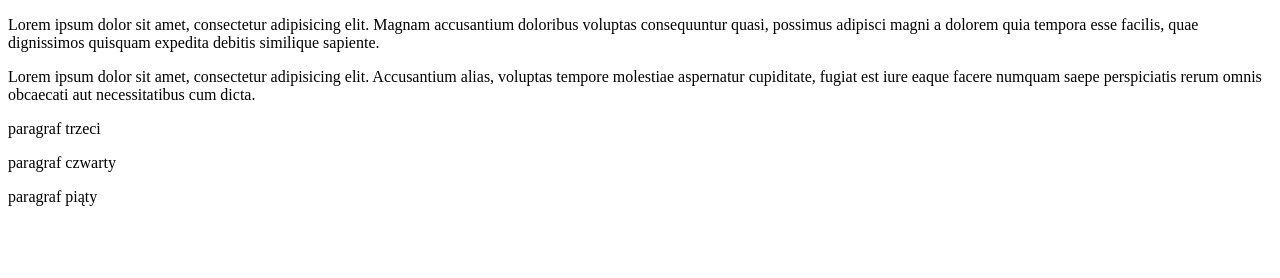
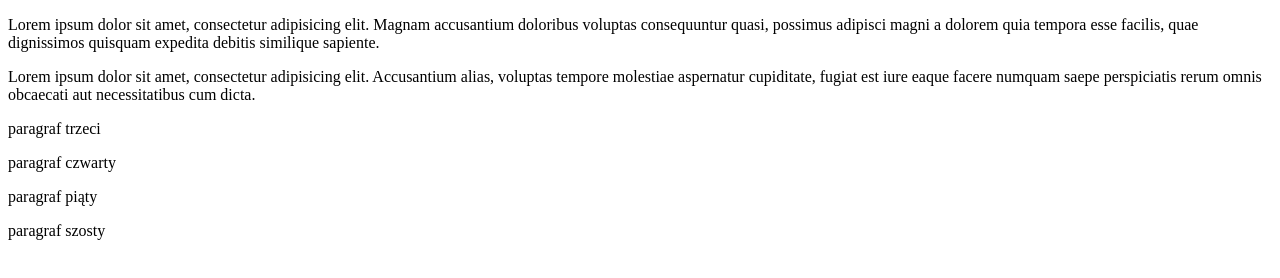
Before and after one commit to WojdaS/slwojda.git.io, a plain HTML site: page index.html in a window 1280 px wide. Drawn offline with Linux system fonts and the light colour scheme.

Commit message:
dodano paragraf 6

```diff
--- a/index.html
+++ b/index.html
@@ -19,6 +19,7 @@
 
     <p>paragraf czwarty</p>
     <p>paragraf piąty</p>
+    <p>paragraf szosty</p>
 
 </body>
 
```
